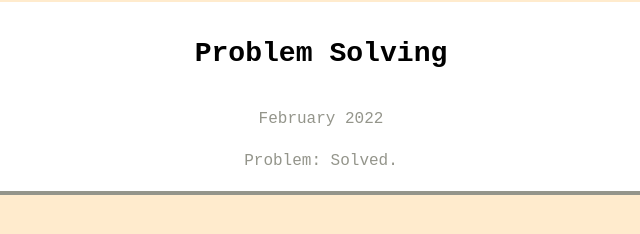
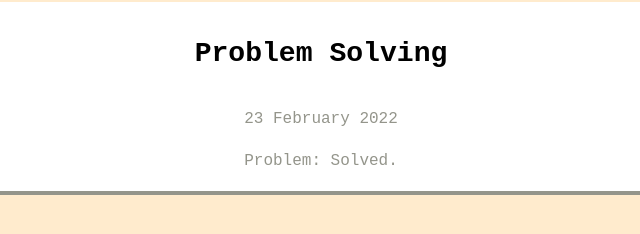
Before and after one commit to halmai-mcrae/halmai-mcrae.github.io, a plain HTML site: page blog/halmai-mcrae-template.html in a window 1280 px wide. Shown: the part 2151-2385 px from the top of the page, 319-959 px from the left. Drawn offline with Linux system fonts and the light colour scheme.

Commit message:
Add date to index page for problem solving blog

```diff
--- a/blog/halmai-mcrae-template.html
+++ b/blog/halmai-mcrae-template.html
@@ -55,10 +55,8 @@
       <p>Understanding the priciples and benefits.</p>
     </div>
     <div class="blog-post">
-      <a href="problem-solving.html"
-        ><h3>Problem Solving</h3></a
-      >
-      <p> February 2022</p>
+      <a href="problem-solving.html"><h3>Problem Solving</h3></a>
+      <p>23 February 2022</p>
       <p>Problem: Solved.</p>
     </div>
   </body>
```
